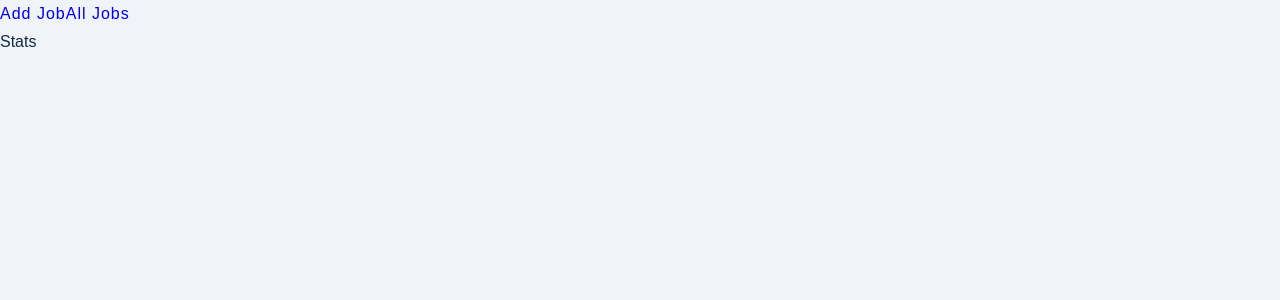
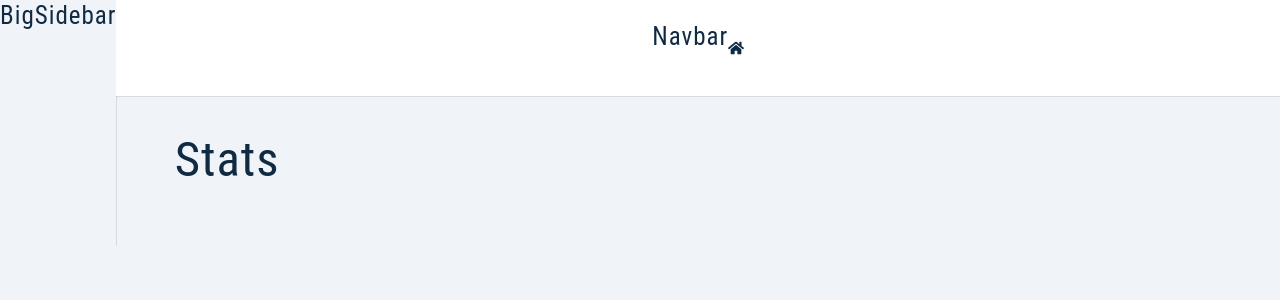
Before and after one commit to MounirEl-Abbas/MERN_udemy_jobify, a React (Create React App) app in the folder client/: page / in a window 1280 px wide. Shown: the top 300 px of the page. Built offline with nearby package versions, Linux system fonts and the light colour scheme; sample sign-in values are in the browser's storage.

Commit message:
Navigation/nav_skeleton&react_icons

```diff
--- a/client/package.json
+++ b/client/package.json
@@ -11,6 +11,7 @@
     "normalize.css": "^8.0.1",
     "react": "^18.2.0",
     "react-dom": "^18.2.0",
+    "react-icons": "^4.4.0",
     "react-router-dom": "^6.3.0",
     "react-scripts": "5.0.1",
     "styled-components": "^5.3.5",
--- /dev/null
+++ b/client/src/components/BigSidebar.jsx
@@ -0,0 +1,10 @@
+import Wrapper from "../assets/wrappers/BigSidebar";
+
+const BigSidebar = () => {
+  return (
+    <Wrapper>
+      <h4>BigSidebar</h4>
+    </Wrapper>
+  );
+};
+export default BigSidebar;
--- /dev/null
+++ b/client/src/components/Navbar.jsx
@@ -0,0 +1,11 @@
+import Wrapper from "../assets/wrappers/Navbar";
+import { FaHome } from "react-icons/fa";
+const Navbar = () => {
+  return (
+    <Wrapper>
+      <h4>Navbar</h4>
+      <FaHome />
+    </Wrapper>
+  );
+};
+export default Navbar;
--- /dev/null
+++ b/client/src/components/SmallSidebar.jsx
@@ -0,0 +1,10 @@
+import Wrapper from "../assets/wrappers/SmallSidebar";
+
+const SmallSidebar = () => {
+  return (
+    <Wrapper>
+      <h4>SmallSidebar</h4>
+    </Wrapper>
+  );
+};
+export default SmallSidebar;
--- a/client/src/components/index.js
+++ b/client/src/components/index.js
@@ -1,4 +1,8 @@
 import Logo from "./Logo";
 import FormRow from "./FormRow";
 import Alert from "./Alert";
-export { Logo, FormRow, Alert };
+import Navbar from "./Navbar";
+import BigSidebar from "./BigSidebar";
+import SmallSidebar from "./SmallSidebar";
+
+export { Logo, FormRow, Alert, Navbar, BigSidebar, SmallSidebar };
--- a/client/src/pages/dashboard/SharedLayout.jsx
+++ b/client/src/pages/dashboard/SharedLayout.jsx
@@ -1,16 +1,22 @@
 import { Outlet, Link } from "react-router-dom";
 import Wrapper from "../../assets/wrappers/SharedLayout";
+import { Navbar, BigSidebar, SmallSidebar } from "../../components";
 
 const SharedLayout = () => {
   return (
     <Wrapper>
-      <nav>
-        <Link to="add-job">Add Job</Link>
-        <Link to="all-jobs">All Jobs</Link>
-      </nav>
+      <main className="dashboard">
+        <SmallSidebar />
+        <BigSidebar />
 
-      {/* To display the nested component */}
-      <Outlet />
+        <div>
+          <Navbar />
+          <div className="dashboard-page">
+            {/* To display the nested component */}
+            <Outlet />
+          </div>
+        </div>
+      </main>
     </Wrapper>
   );
 };
--- a/client/src/pages/dashboard/Stats.jsx
+++ b/client/src/pages/dashboard/Stats.jsx
@@ -1,4 +1,4 @@
 const Stats = () => {
-  return <div>Stats</div>;
+  return <h1>Stats</h1>;
 };
 export default Stats;
```
Also changed, not shown: 1 other file (tests, documents, lock files or other folders).
